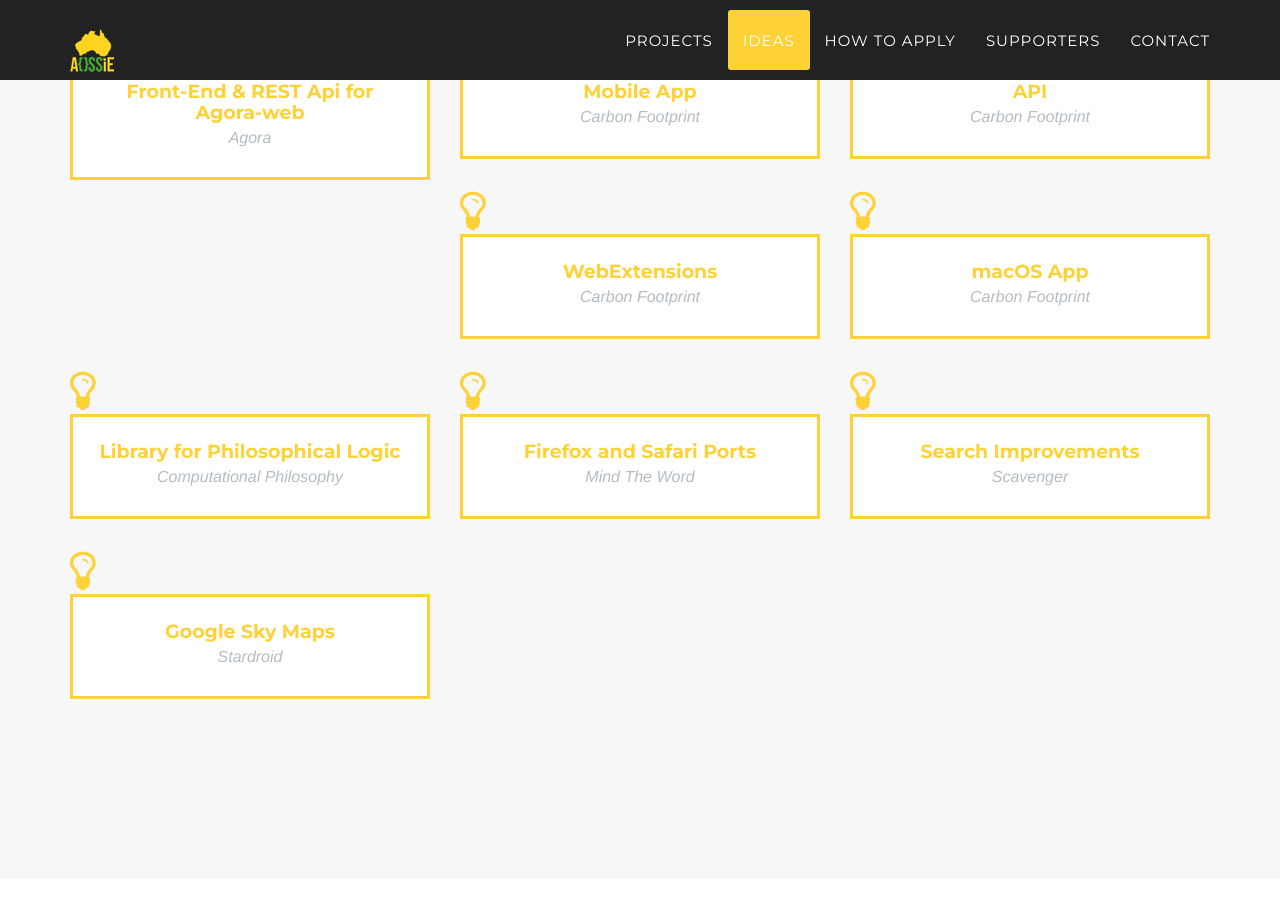
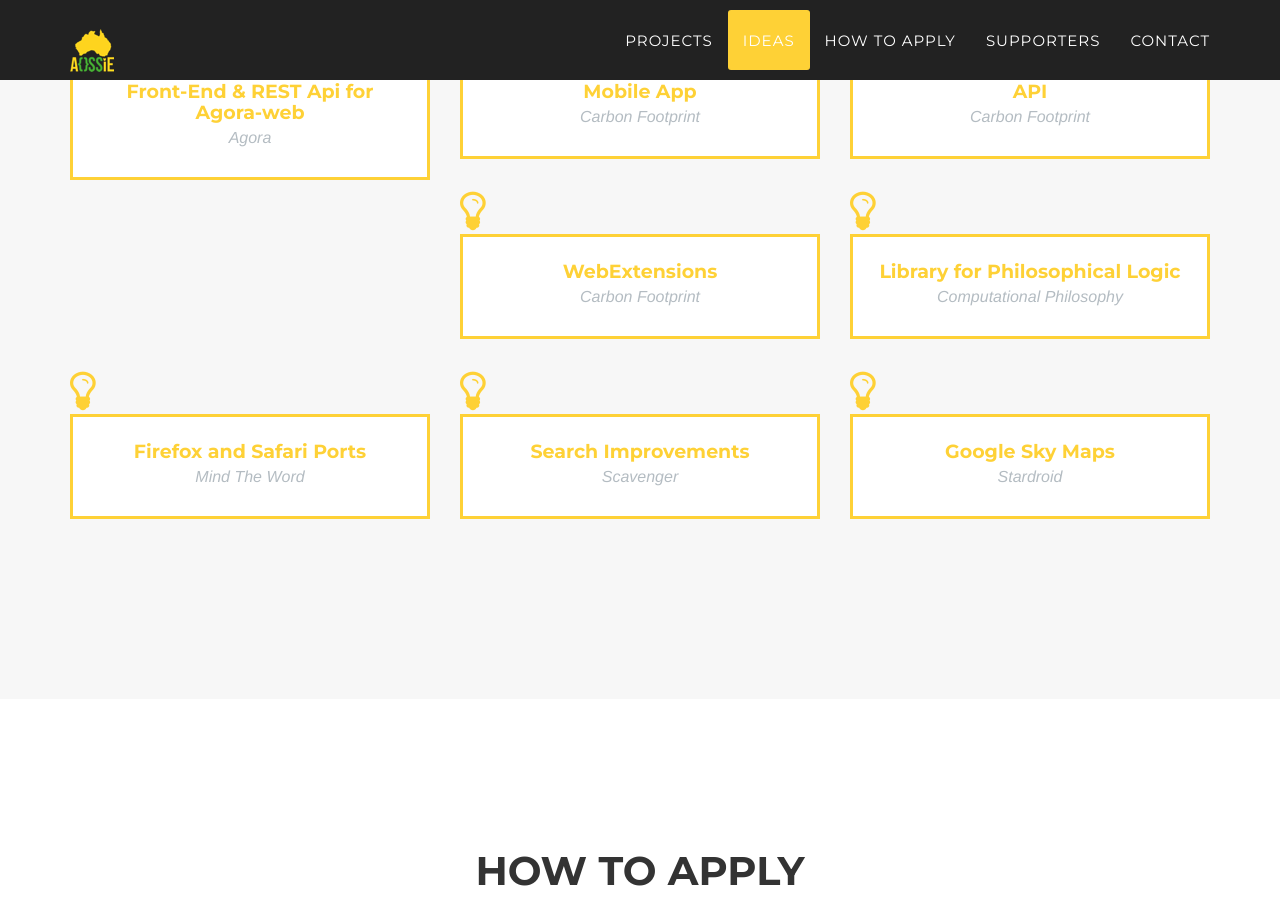
Before and after one commit to DimuthuKasunWP/aossie.gitlab.io, a Jekyll site: the page built from index.html, in a window 1280 px wide and 900 px high, scrolled down 2388 px. Built offline with Jekyll 4.4.1, drawn with Linux system fonts in a browser that asks for light colours; some web fonts are replaced.

```diff
--- a/_config.yml
+++ b/_config.yml
@@ -68,25 +68,21 @@ ideas:
   title: WebExtensions
   id: 4
   description: footprint-webext.md
-- project: Carbon Footprint
-  title: macOS App
-  id: 5
-  description: footprint-macOS.md
 - project: Computational Philosophy
   title: Library for Philosophical Logic
-  id: 6
+  id: 5
   description: philosophy.md
 - project: Mind The Word
   title: Firefox and Safari Ports
-  id: 7
-  description: mtw-ports.md
+  id: 6
+  description: mtw.md
 - project: Scavenger
   title: Search Improvements
-  id: 8
+  id: 7
   description: scavenger-improvements.md
 - project: Stardroid
   title: Google Sky Maps
-  id: 9
+  id: 8
   description: stardroid.md
 
 
```
Also changed, not shown: _includes/ideas/mtw.md (renamed from _includes/ideas/mtw-ports.md).
